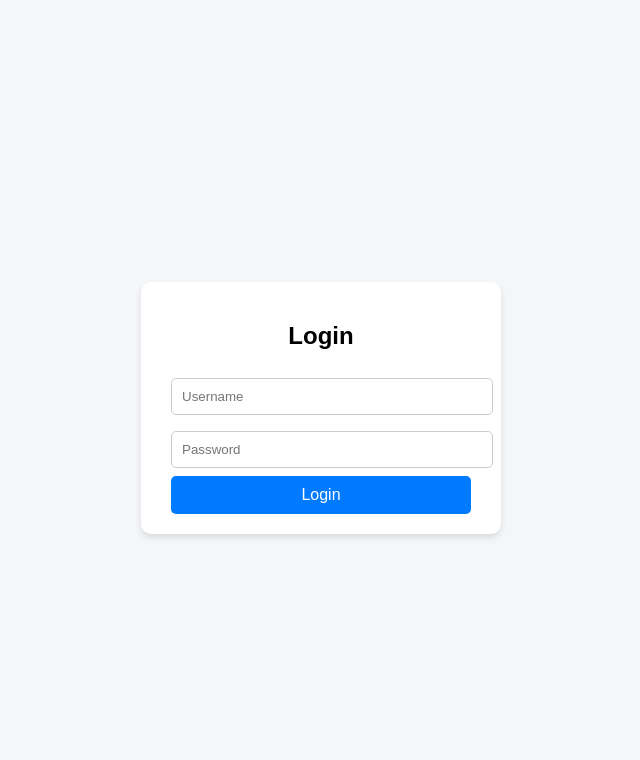
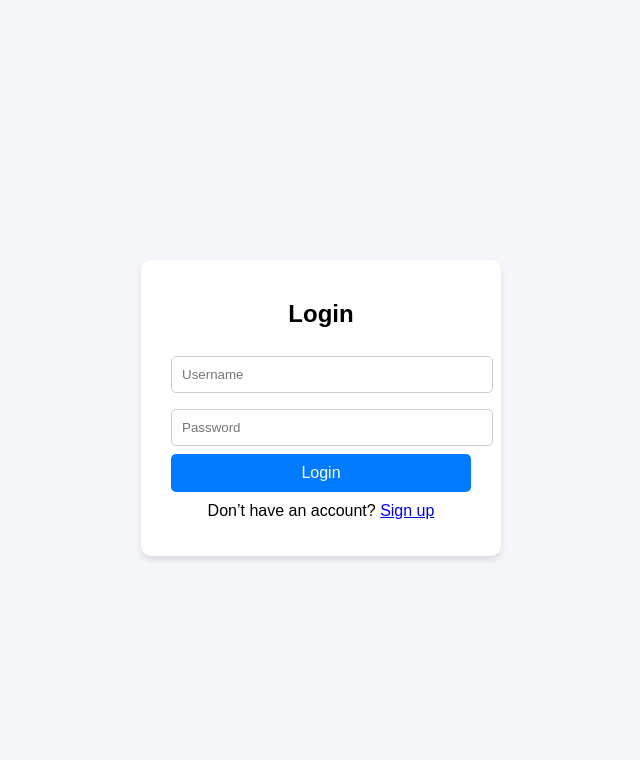
Before and after one commit to tobyk123keith-droid/Kennedy-banking-demo, a Flask app: page /login in a window 1280 px wide. Shown: the top 760 px of the page, without its empty margins (319-959 px from the left). Run offline with Flask 3, Linux system fonts and the light colour scheme.

Commit message:
Update login.html

```diff
--- a/templates/login.html
+++ b/templates/login.html
@@ -54,6 +54,9 @@
             <input type="password" name="password" placeholder="Password" required>
             <button type="submit">Login</button>
         </form>
+        <p style="text-align:center; margin-top:10px;">
+    Don’t have an account? <a href="signup.html">Sign up</a>
+</p>
     </div>
 </body>
 </html>
```
